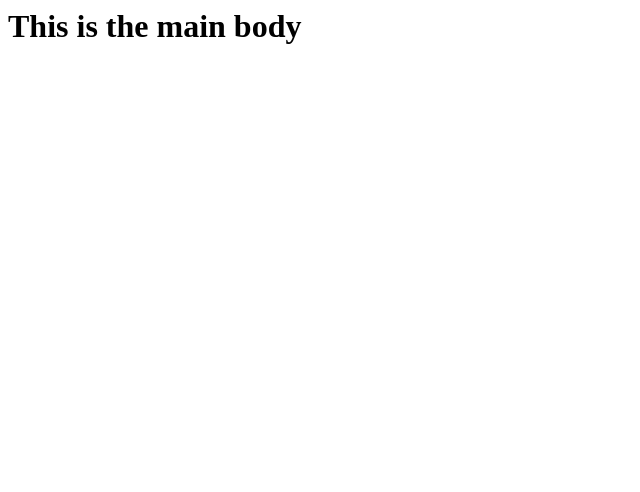
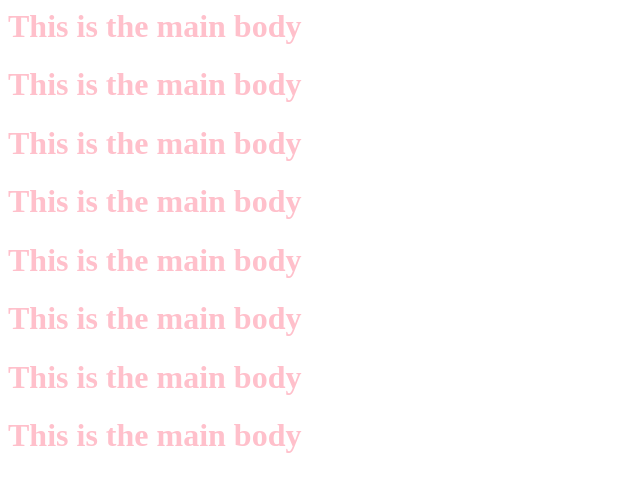
Before and after one commit to Lucky9128/FullStackDevelopmentTrail, a website: page index.html in a window 1280 px wide. Shown: the whole page, without its empty margins (0-640 px from the left). Drawn offline with Linux system fonts and the light colour scheme.

```diff
--- a/index.html
+++ b/index.html
@@ -1,8 +1,20 @@
 <html>
     <head>
         <title>This is header</title>
+        <style>
+            h1{
+                color:pink;
+            }
+        </style>
     </head>
     <body>
         <h1>This is the main body</h1>
+        <h1>This is the main body</h1>
+        <h1>This is the main body</h1>
+        <h1>This is the main body</h1>
+        <h1>This is the main body</h1>
+        <h1>This is the main body</h1>
+        <h1>This is the main body</h1>
+        <h1>This is the main body</h1>
     </body>
 </html>
```
Also changed, not shown: package.json (added, +27 -0 lines), 2 other files.
